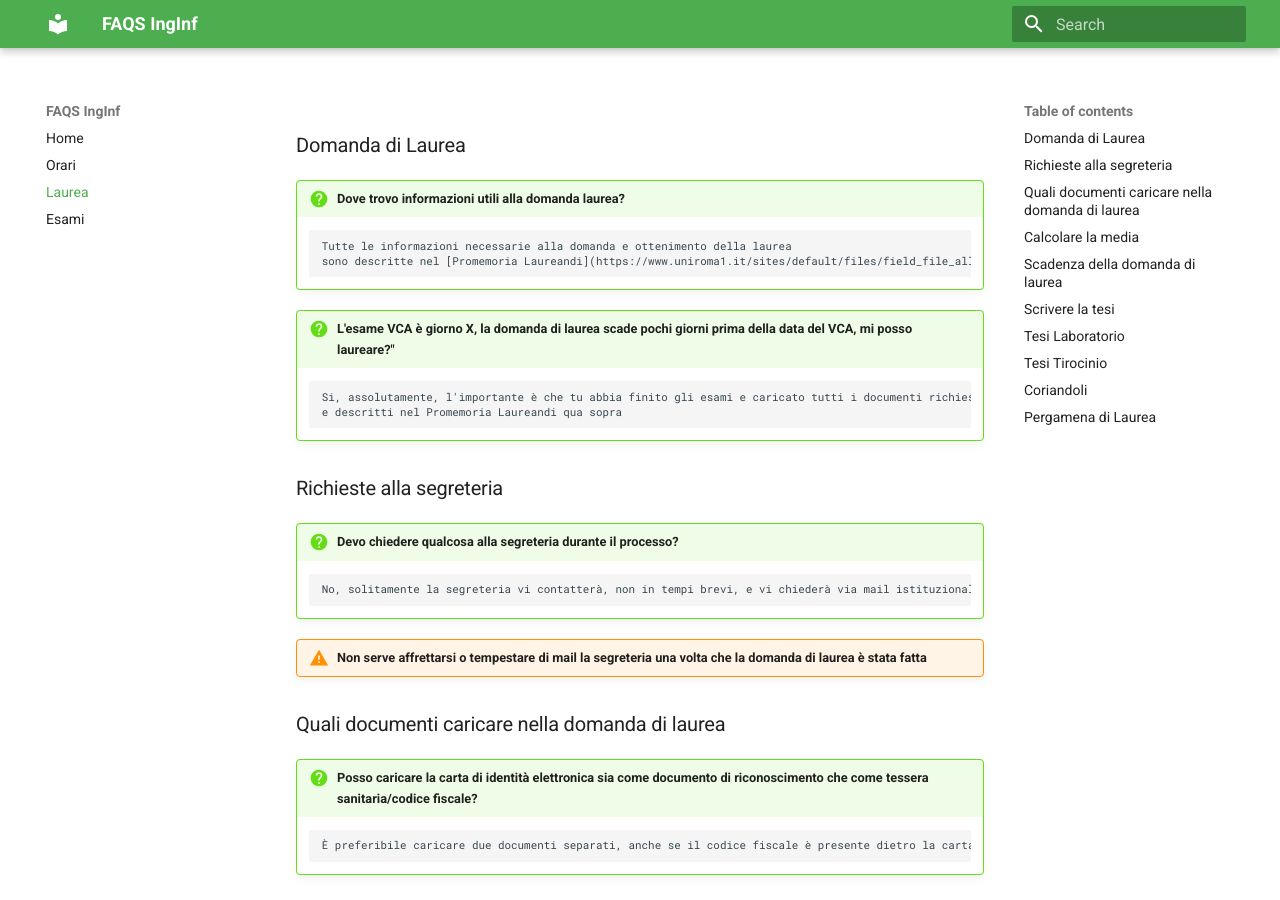
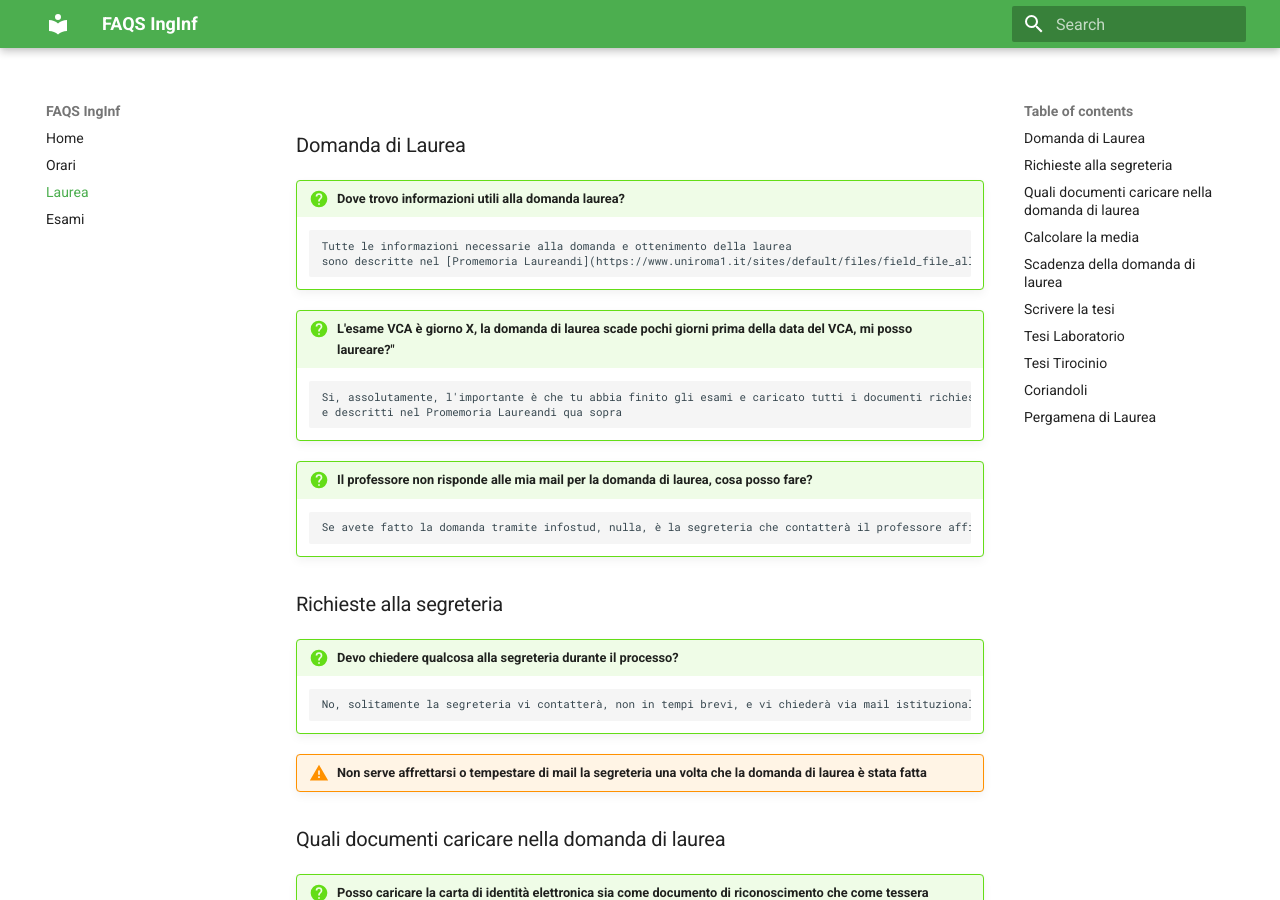
Before and after one commit to universityigi/faqs, an MkDocs documentation site: the page built from docs/laurea.md, in a window 1280 px wide and 900 px high. Built offline with MkDocs 1.6.1 and Material for MkDocs 9.7.7, drawn with Linux system fonts in a browser that asks for light colours.

Commit message:
Risposta prof

```diff
--- a/docs/laurea.md
+++ b/docs/laurea.md
@@ -16,6 +16,10 @@
 
 		Si, assolutamente, l'importante è che tu abbia finito gli esami e caricato tutti i documenti richiesti nella domanda di laurea
 		e descritti nel Promemoria Laureandi qua sopra
+
+!!! question "Il professore non risponde alle mia mail per la domanda di laurea, cosa posso fare?"
+
+		Se avete fatto la domanda tramite infostud, nulla, è la segreteria che contatterà il professore affinchè accetti o rifiuti la domanda da infostud stesso.
 
 ### Richieste alla segreteria
 
```
